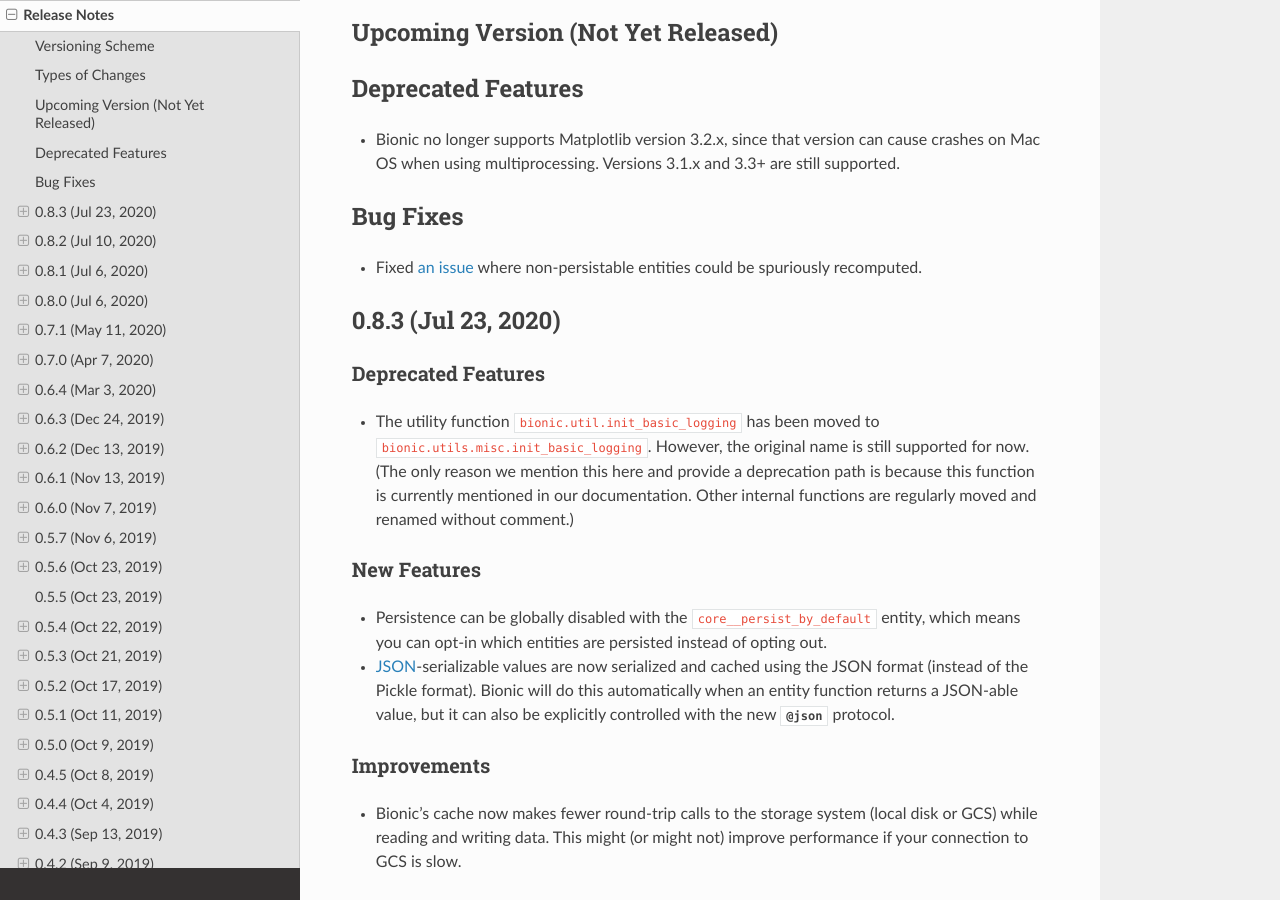
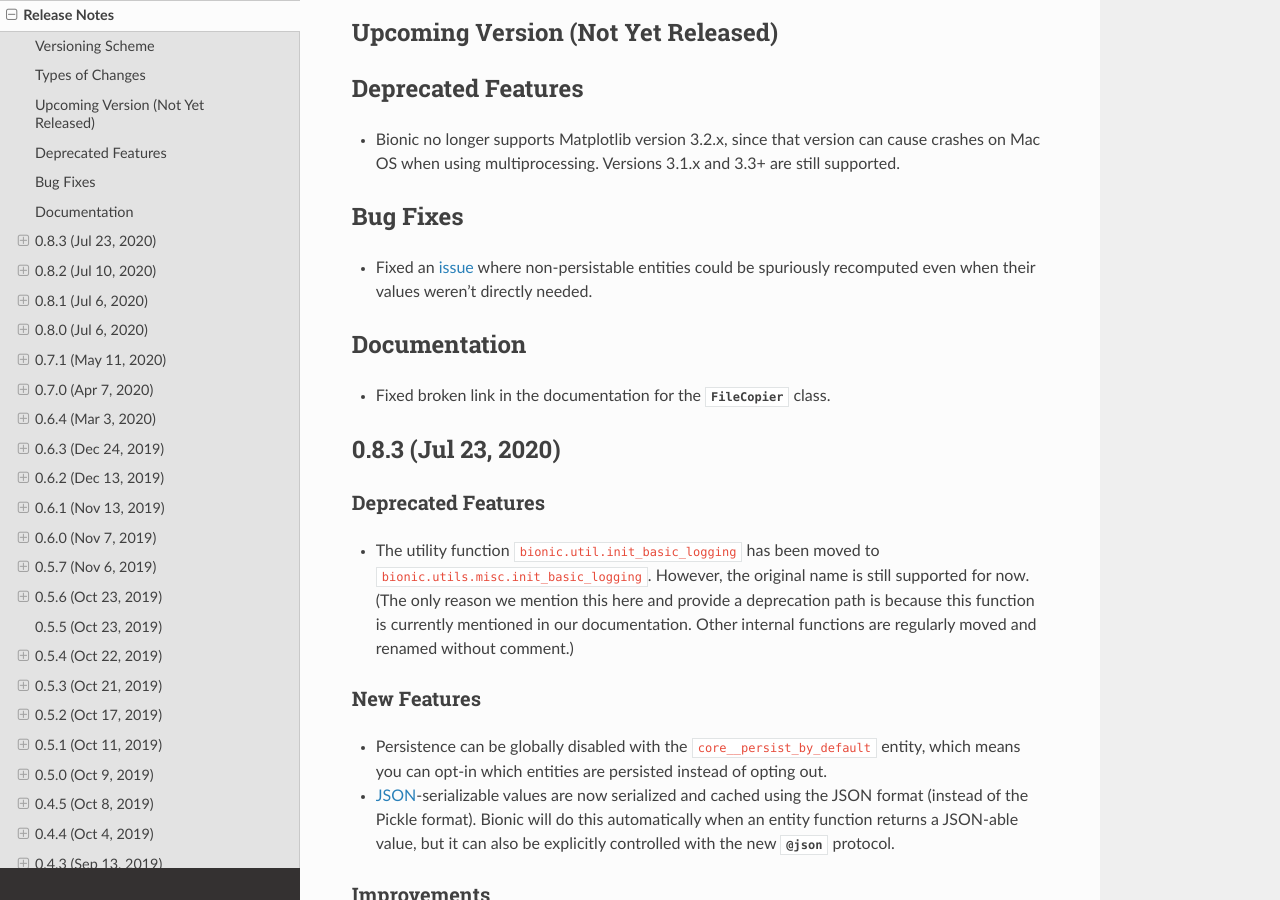
Before and after one commit to square/bionic, a Sphinx documentation site: the page built from docs/release-notes.rst, in a window 1280 px wide and 900 px high, scrolled down 1432 px. Built offline with Sphinx 7.4.7 and the Read the Docs theme 2.0.0, drawn with Linux system fonts in a browser that asks for light colours.

Commit message:
Fix broken link in FileCopier API docs

```diff
--- a/docs/api/util.rst
+++ b/docs/api/util.rst
@@ -15,5 +15,5 @@
 FileCopier API
 ---------------
 
-.. autoclass:: bionic.util.FileCopier
+.. autoclass:: bionic.filecopier.FileCopier
     :members:
--- a/docs/release-notes.rst
+++ b/docs/release-notes.rst
@@ -84,8 +84,15 @@
 Bug Fixes
 ---------
 
-- Fixed `an issue <https://github.com/square/bionic/issues/111>`_ where non-persistable
-  entities could be spuriously recomputed.
+- Fixed an `issue <https://github.com/square/bionic/issues/111>`_ where non-persistable
+  entities could be spuriously recomputed even when their values weren't directly
+  needed.
+
+Documentation
+-------------
+
+- Fixed broken link in the documentation for the
+  :class:`FileCopier <bionic.filecopier.FileCopier>` class.
 
 0.8.3 (Jul 23, 2020)
 --------------------
```
